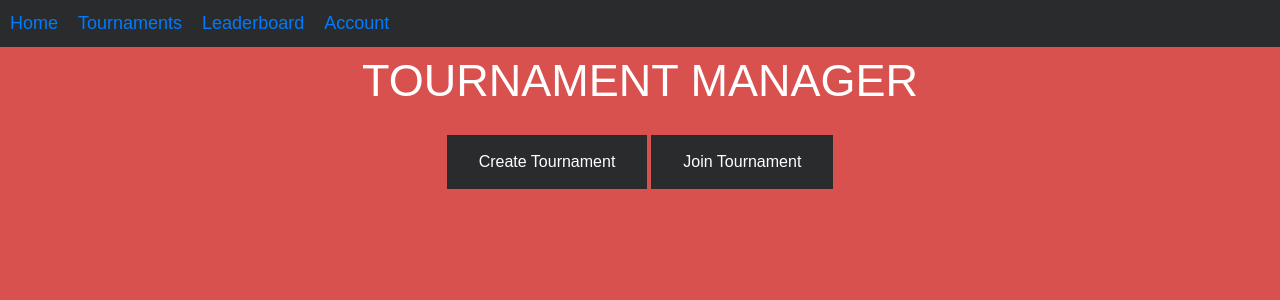
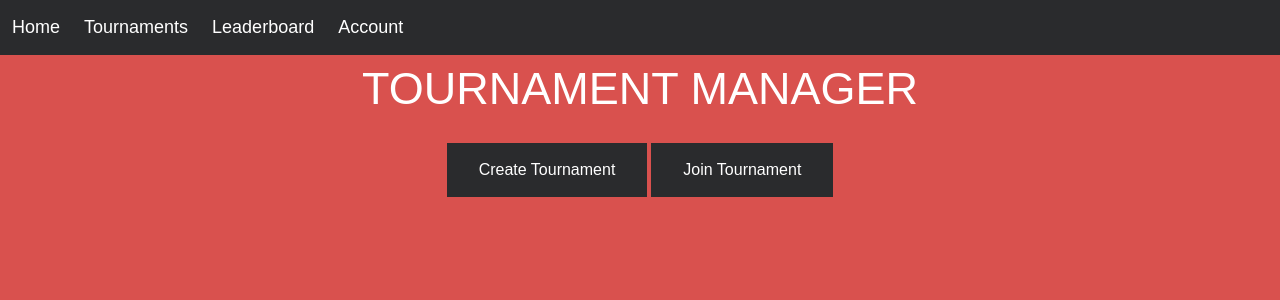
Before and after one commit to Dominik7797/Tournament-Manager, a React (Create React App) app in the folder Tournament Manager/ClientApp/: page / in a window 1280 px wide. Shown: the top 300 px of the page. Built offline with nearby package versions, Linux system fonts and the light colour scheme.

Commit message:
edited design

```diff
--- a/Tournament Manager/ClientApp/src/App.js
+++ b/Tournament Manager/ClientApp/src/App.js
@@ -24,16 +24,16 @@ function App() {
                     <nav>
                         <ul>
                             <li>
-                                <Link to="/" >Home</Link>
+                                <Link className="linkButton" to="/" >Home</Link>
                             </li>
                             <li>
-                                <Link to="/tournaments" >Tournaments</Link>
+                                <Link className="linkButton" to="/tournaments" >Tournaments</Link>
                             </li>
                             <li>
-                                <Link to="/leaderboard" >Leaderboard</Link>
+                                <Link className="linkButton" to="/leaderboard" >Leaderboard</Link>
                             </li>
                             <li>
-                                <Link to="/account" >Account</Link>
+                                <Link className="linkButton" to="/account" >Account</Link>
                             </li>
                         </ul>
                     </nav>
--- a/Tournament Manager/ClientApp/src/css/MainPageCSS.css
+++ b/Tournament Manager/ClientApp/src/css/MainPageCSS.css
@@ -2,6 +2,10 @@
     text-align: center;
     font-size: 45px;
     color: white;
+}
+
+.mainPage{
+
 }
 
 .btnCreateTournament {
--- a/Tournament Manager/ClientApp/src/css/NavBar.css
+++ b/Tournament Manager/ClientApp/src/css/NavBar.css
@@ -21,14 +21,16 @@ li {
     margin: 10px;
 }
 
-    li link {
-        color: white;
-        padding: 14px 25px;
-        text-align: center;
-        text-decoration: none;
-        display: inline-block;
-    }
-
-        li link:hover {
-            background-color: #111;
-        }
+.linkButton {
+    background-color: #2a2b2dff;
+    color: white;
+    text-align: center;
+    text-decoration: none;
+    display: inline-block;
+    margin: 4px 2px;
+    cursor: pointer;
+    -webkit-appearance: button;
+    -moz-appearance: button;
+    appearance: button;
+    text-decoration: none;
+}
```
